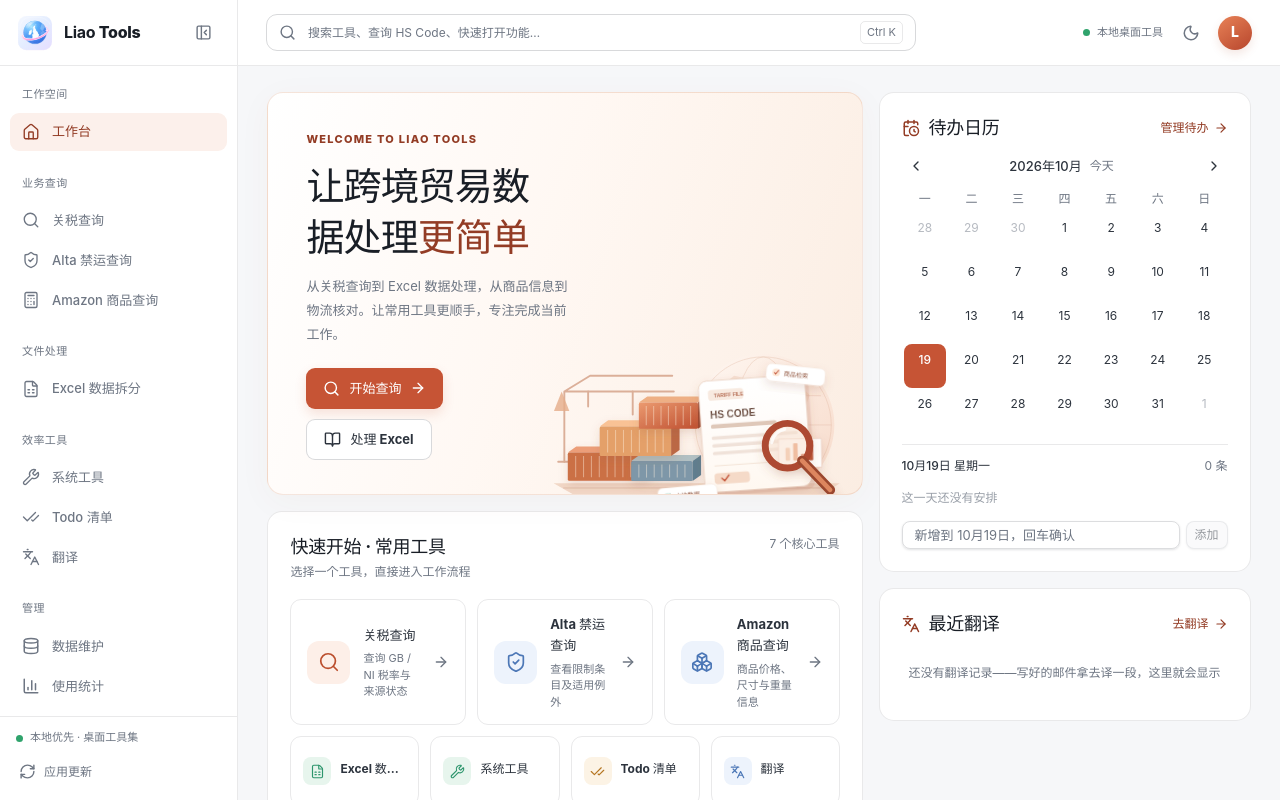
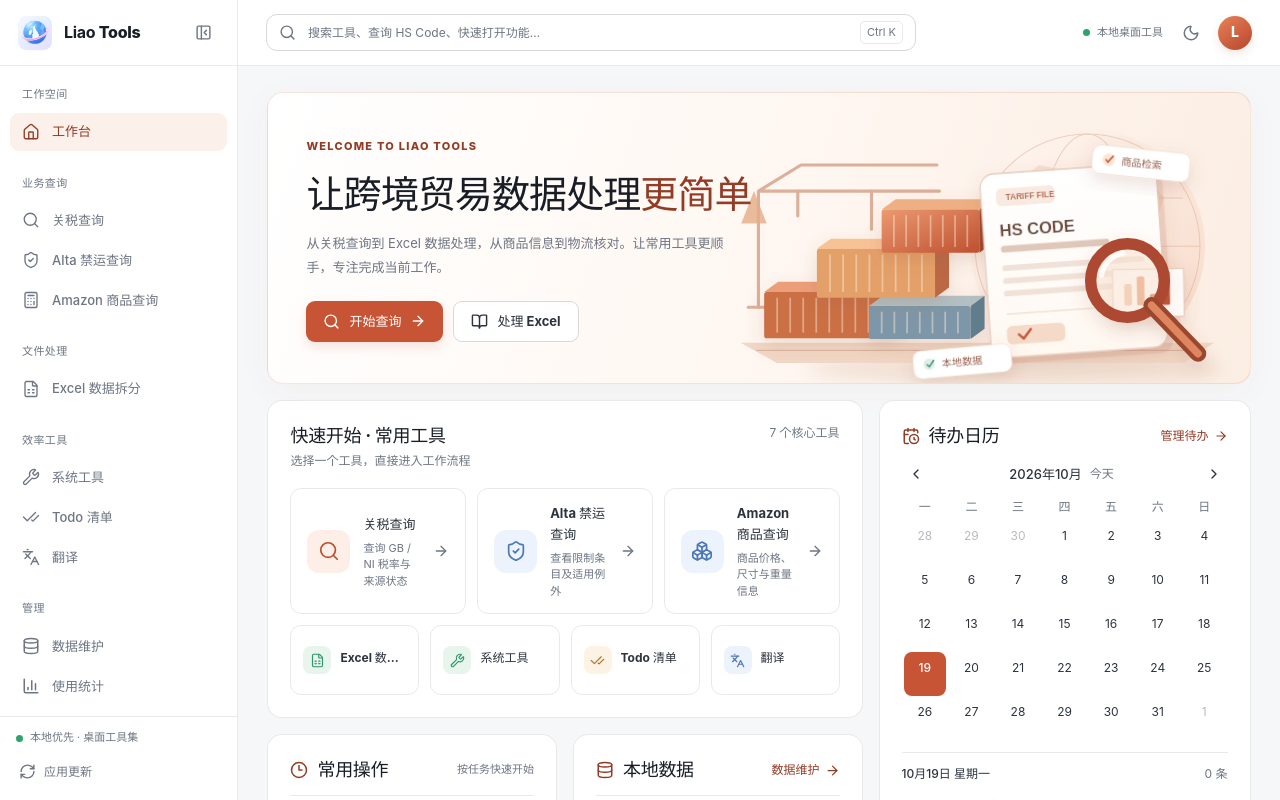
Before and after one commit to liao-works/liao-tools, a React (Vite) app: page / in a window 1280 px wide. Built offline with nearby package versions, Linux system fonts and the light colour scheme; the HTML template or start-up script is replaced by a standard one.

Commit message:
fix(home): hero 全宽、日历与快速开始同行，列表内部滚动封顶高度

```diff
--- a/src/features/home/HomePage.tsx
+++ b/src/features/home/HomePage.tsx
@@ -55,11 +55,6 @@ export function HomePage() {
         alt="集装箱、海关单据和关税检索放大镜的原创插画"/>
     </section>
 
-    <aside className="lt-home-rail">
-      <HomeTodoCalendar />
-      <RecentTranslations />
-    </aside>
-
     <section className="lt-home-section" aria-labelledby="tools-title">
       <div className="lt-section-heading">
         <div><h2 id="tools-title">快速开始 · 常用工具</h2><p>选择一个工具，直接进入工作流程</p></div>
@@ -74,6 +69,11 @@ export function HomePage() {
           </Link>)}
       </div>
     </section>
+
+    <aside className="lt-home-rail">
+      <HomeTodoCalendar />
+      <RecentTranslations />
+    </aside>
 
     <div className="lt-home-bottom">
       <section className="lt-home-panel">
--- a/src/features/todo/components/HomeTodoCalendar.tsx
+++ b/src/features/todo/components/HomeTodoCalendar.tsx
@@ -103,7 +103,7 @@ export function HomeTodoCalendar() {
           <span className="font-medium">{format(selectedDay, 'M月d日 EEEE', { locale: zhCN })}</span>
           <span className="text-muted-foreground">{selectedTasks.length} 条</span>
         </div>
-        <div className="space-y-0.5">
+        <div className="max-h-52 space-y-0.5 overflow-y-auto pr-1">
           {selectedTasks.length === 0 && (
             <p className="py-1.5 text-xs text-muted-foreground/70">这一天还没有安排</p>
           )}
--- a/src/features/translate/components/RecentTranslations.tsx
+++ b/src/features/translate/components/RecentTranslations.tsx
@@ -38,7 +38,7 @@ export function RecentTranslations() {
           还没有翻译记录——写好的邮件拿去译一段，这里就会显示
         </p>
       ) : (
-        <div className="space-y-1">
+        <div className="max-h-56 space-y-1 overflow-y-auto pr-1">
           {entries.map((entry) => (
             <Link
               key={entry.id}
--- a/src/styles/workspace.css
+++ b/src/styles/workspace.css
@@ -92,13 +92,15 @@
 .lt-tool-info small {font-size:11px;line-height:1.5;display:block;color:var(--muted-foreground)}
 .lt-tool-arrow {color:var(--muted-foreground);flex:0 0 auto}
 .lt-home-bottom {display:grid;grid-template-columns:1fr 1fr;gap:16px}
-/* 首页右栏（待办日历）：宽屏时日历贴 hero 右侧并跨「快速开始」两行，
-   快速开始保留全宽的原始错位网格；窄屏所有模块单列顺排 */
+/* 首页右栏：hero 独占一行全宽；日历与「快速开始」同行贴右侧并跨到面板行，
+   左列（快速开始/常用操作/本地数据）等宽；列表内部滚动封顶，右栏高度不随 todo 无限增长 */
 .lt-home-rail {display:grid;gap:16px;align-self:start;min-width:0}
 @media (min-width: 1280px) {
   .lt-home--with-rail {grid-template-columns:minmax(0,1fr) 372px}
-  .lt-home--with-rail .lt-home-rail {grid-column:2;grid-row:1/span 2;position:sticky;top:0;max-height:calc(100vh - 48px);overflow-y:auto}
-  .lt-home--with-rail .lt-home-bottom {grid-column:1/-1}
+  .lt-home--with-rail .lt-hero {grid-column:1/-1}
+  .lt-home--with-rail .lt-home-section {grid-column:1}
+  .lt-home--with-rail .lt-home-bottom {grid-column:1}
+  .lt-home--with-rail .lt-home-rail {grid-column:2;grid-row:2/span 2;position:sticky;top:0;max-height:calc(100vh - 48px);overflow-y:auto}
   /* 主列收窄后保留错位节奏：第 4 个起的小卡用紧凑变体（小图标、隐藏描述与箭头）保证 182px 下可读 */
   .lt-home--with-rail .lt-tools-grid--balanced .lt-tool-tile:nth-child(n+4) {min-height:70px;padding:10px 12px;gap:9px}
   .lt-home--with-rail .lt-tools-grid--balanced .lt-tool-tile:nth-child(n+4) .lt-tool-icon {width:28px;height:28px;border-radius:8px}
@@ -107,6 +109,7 @@
   .lt-home--with-rail .lt-tools-grid--balanced .lt-tool-tile:nth-child(n+4) .lt-tool-info small {display:none}
   .lt-home--with-rail .lt-tools-grid--balanced .lt-tool-tile:nth-child(n+4) .lt-tool-arrow {display:none}
 }
+.lt-home .lt-section-heading p {white-space:nowrap;overflow:hidden;text-overflow:ellipsis}
 .lt-panel-heading {align-items:center;margin-bottom:12px}
 .lt-panel-heading > div {display:flex;align-items:center;gap:9px}
 .lt-panel-heading svg {color:var(--primary-fg)}
```
